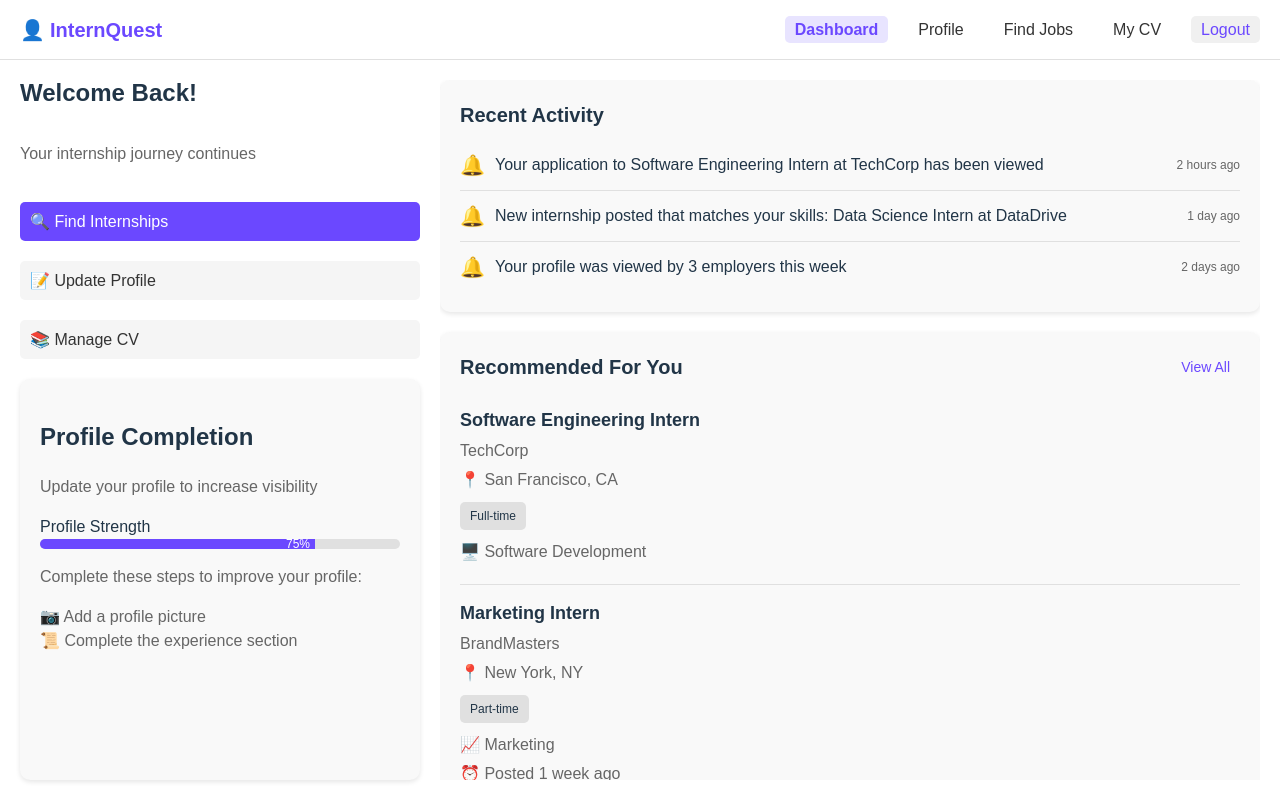
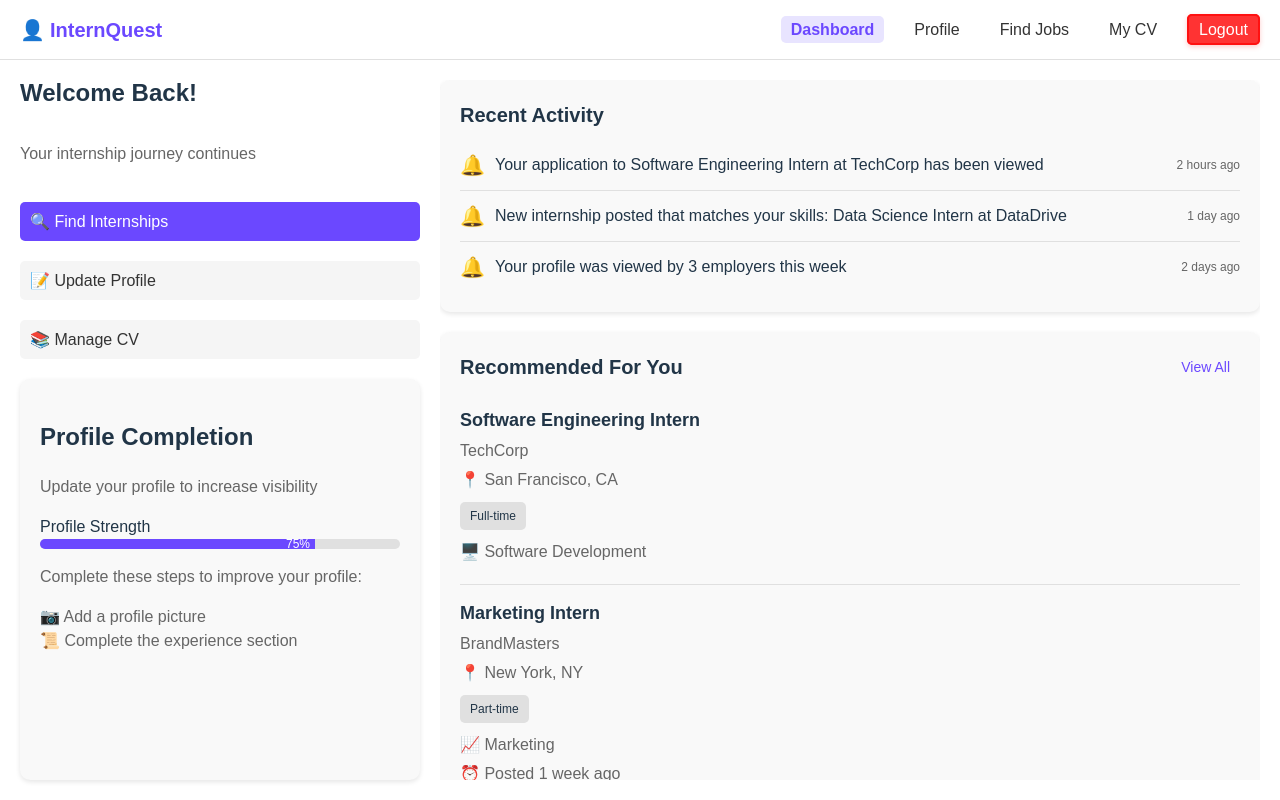
Before and after one commit to kaveenskn/InternQuest-web-Group2, a React (Vite) app: page / in a window 1280 px wide. In both pictures the pointer is over the link "Logout". Built offline with nearby package versions, Linux system fonts and the light colour scheme.

Commit message:
Stylishing buttons

```diff
--- a/src/styles/navbar.css
+++ b/src/styles/navbar.css
@@ -53,18 +53,20 @@
 
 .navbar-links li a.active:hover {
   background-color: #d9d4ff;
+}
 
 .navbar-links li a.logout {
-  border: 1px solid #e0e0e0;
+  border: 2px solid #ff5555;
+  background-color: #ff5555;
+  color: #fff;
   padding: 5px 10px;
   border-radius: 5px;
-  color: #333;
 }
 
 .navbar-links li a.logout:hover {
-  background-color: #ffeeee;
-  border-color: #ff5555;
-  color: #ff5555;
+  background-color: #ff3333;
+  border: 2px solid #ff1111;
+  color: #fff;
   transform: scale(1.05);
+  box-shadow: 0 2px 5px rgba(255, 85, 85, 0.3);
 }
-}
```
Also changed, not shown: src/styles/dashboard.css (line endings or trailing spaces).
